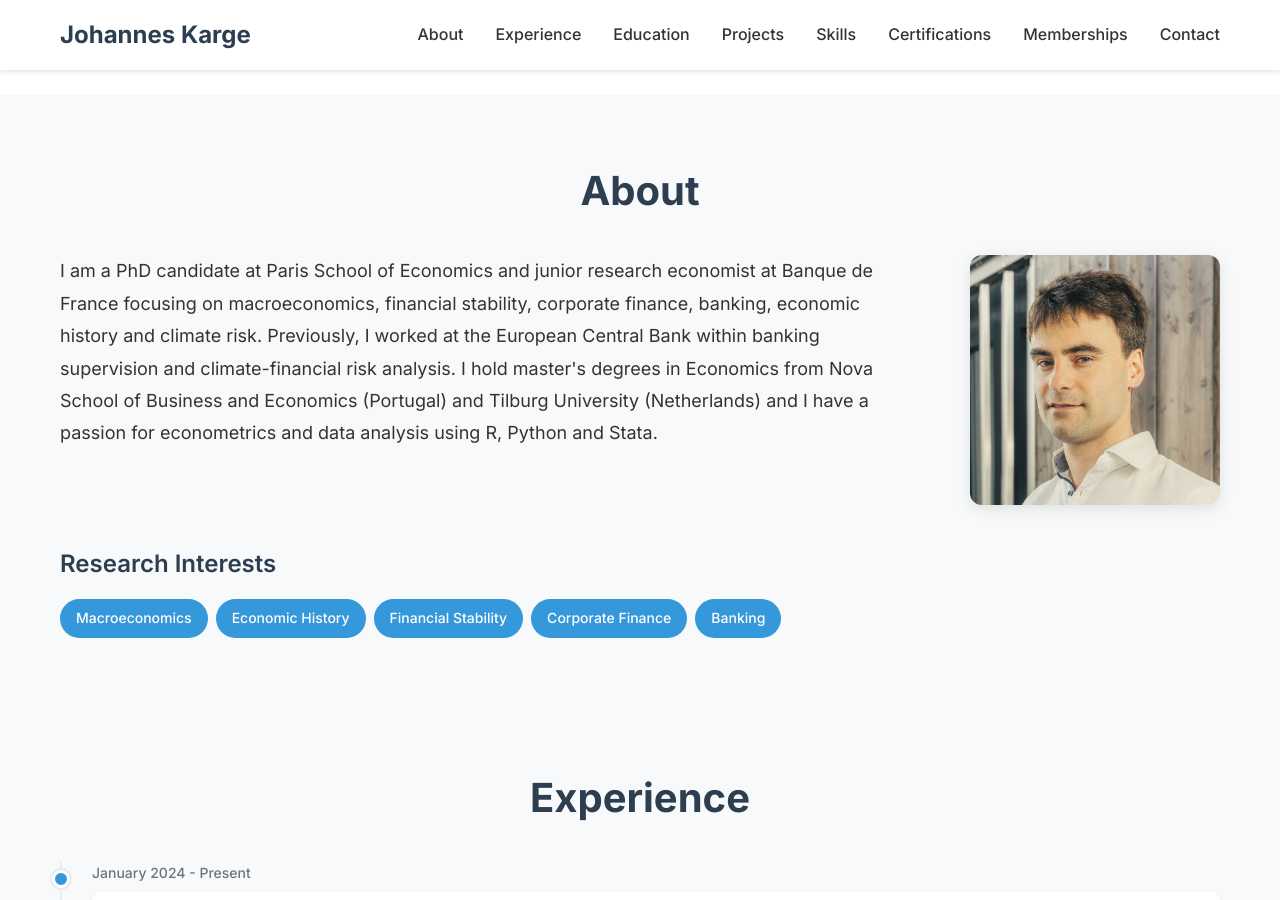
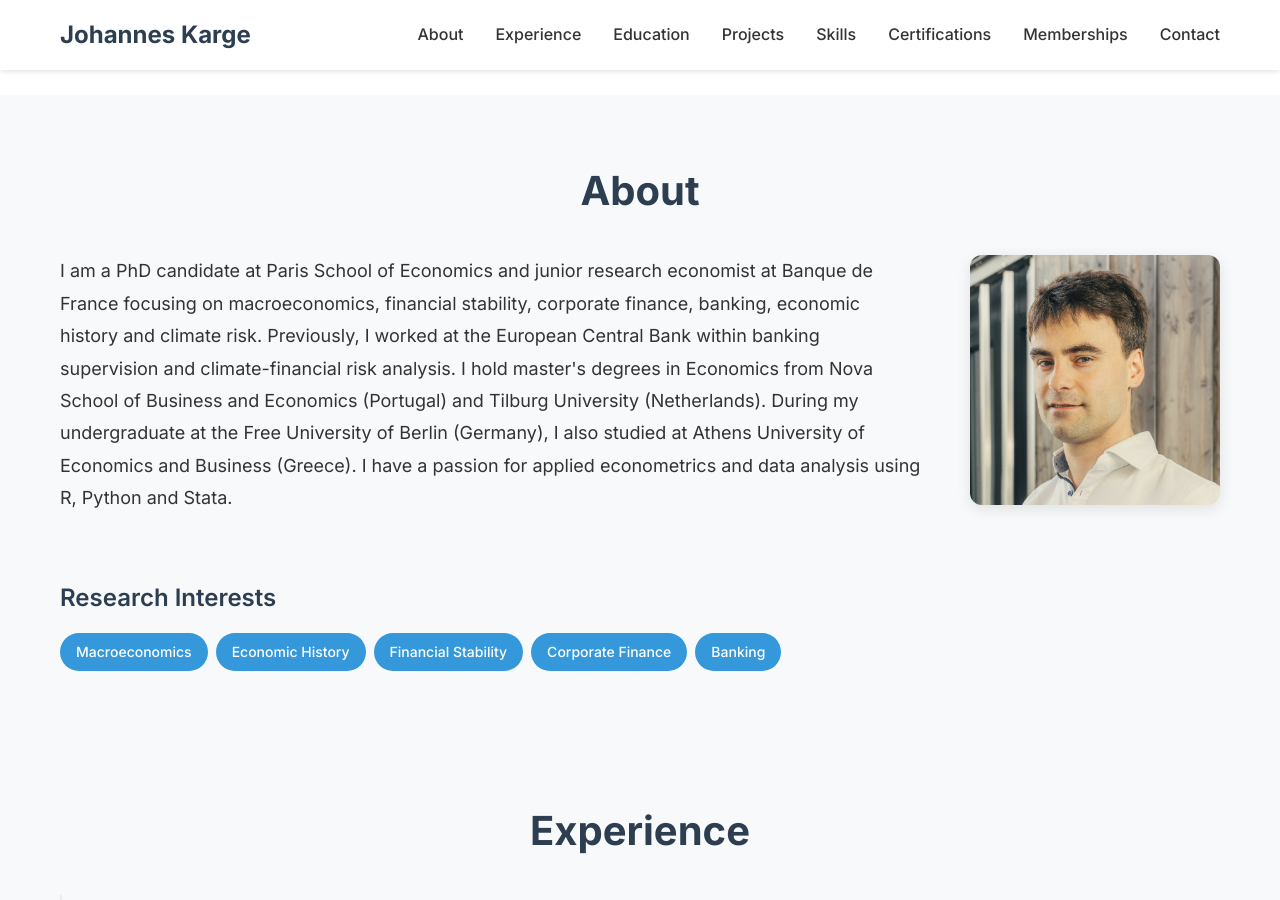
Before and after one commit to JohannesKarge/johanneskarge.github.io, a Jekyll site: the page built from index.md, in a window 1280 px wide and 900 px high, scrolled down 335 px. Built offline with Jekyll 4.4.1, drawn with Linux system fonts in a browser that asks for light colours.

Commit message:
Update profile.yml

```diff
--- a/_data/profile.yml
+++ b/_data/profile.yml
@@ -7,7 +7,7 @@ pse_profile: "https://www.parisschoolofeconomics.eu/en/people/johannes-karge/"
 ideas_repec: "https://authors.repec.org/pro/pka1478/"
 
 summary: |
-  I am a PhD candidate at Paris School of Economics and junior research economist at Banque de France focusing on macroeconomics, financial stability, corporate finance, banking, economic history and climate risk. Previously, I worked at the European Central Bank within banking supervision and climate-financial risk analysis. I hold master's degrees in Economics from Nova School of Business and Economics (Portugal) and Tilburg University (Netherlands) and I have a passion for econometrics and data analysis using R, Python and Stata.
+  I am a PhD candidate at Paris School of Economics and junior research economist at Banque de France focusing on macroeconomics, financial stability, corporate finance, banking, economic history and climate risk. Previously, I worked at the European Central Bank within banking supervision and climate-financial risk analysis. I hold master's degrees in Economics from Nova School of Business and Economics (Portugal) and Tilburg University (Netherlands). During my undergraduate at the Free University of Berlin (Germany), I also studied at Athens University of Economics and Business (Greece). I have a passion for applied econometrics and data analysis using R, Python and Stata.
 
 research_interests:
   - Macroeconomics
```
